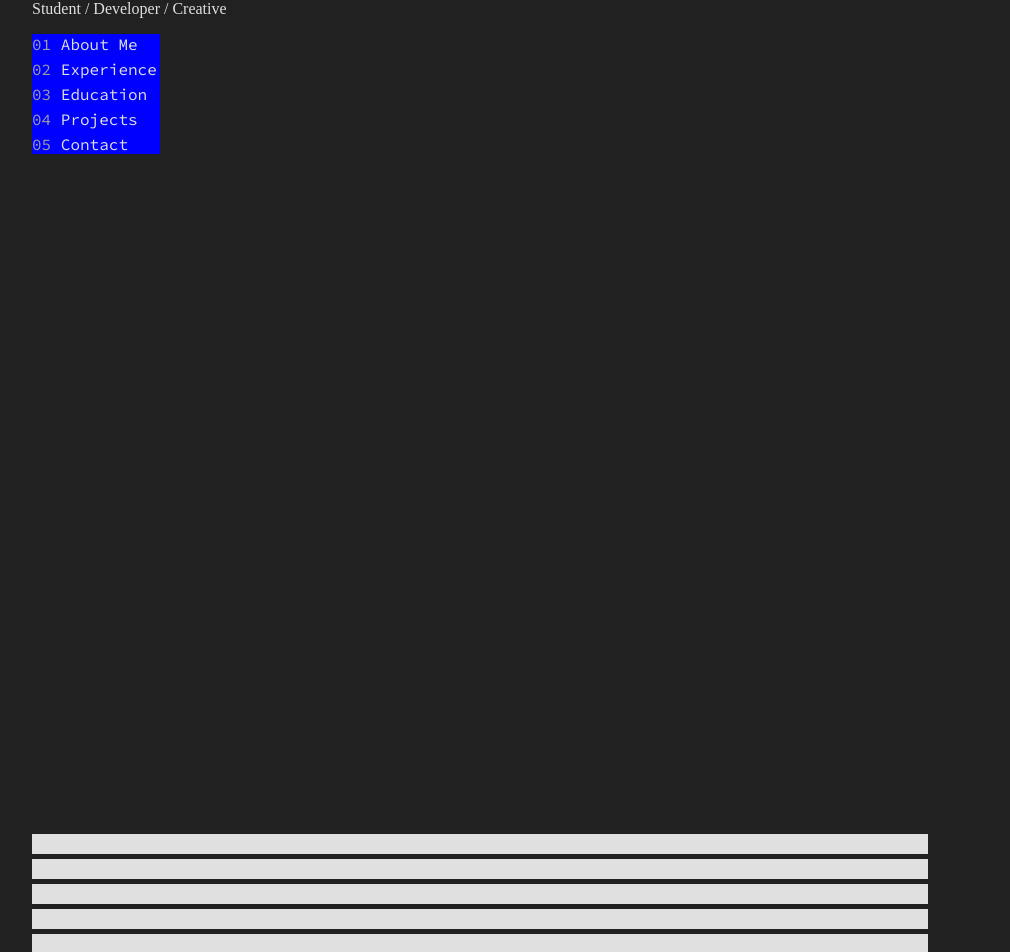
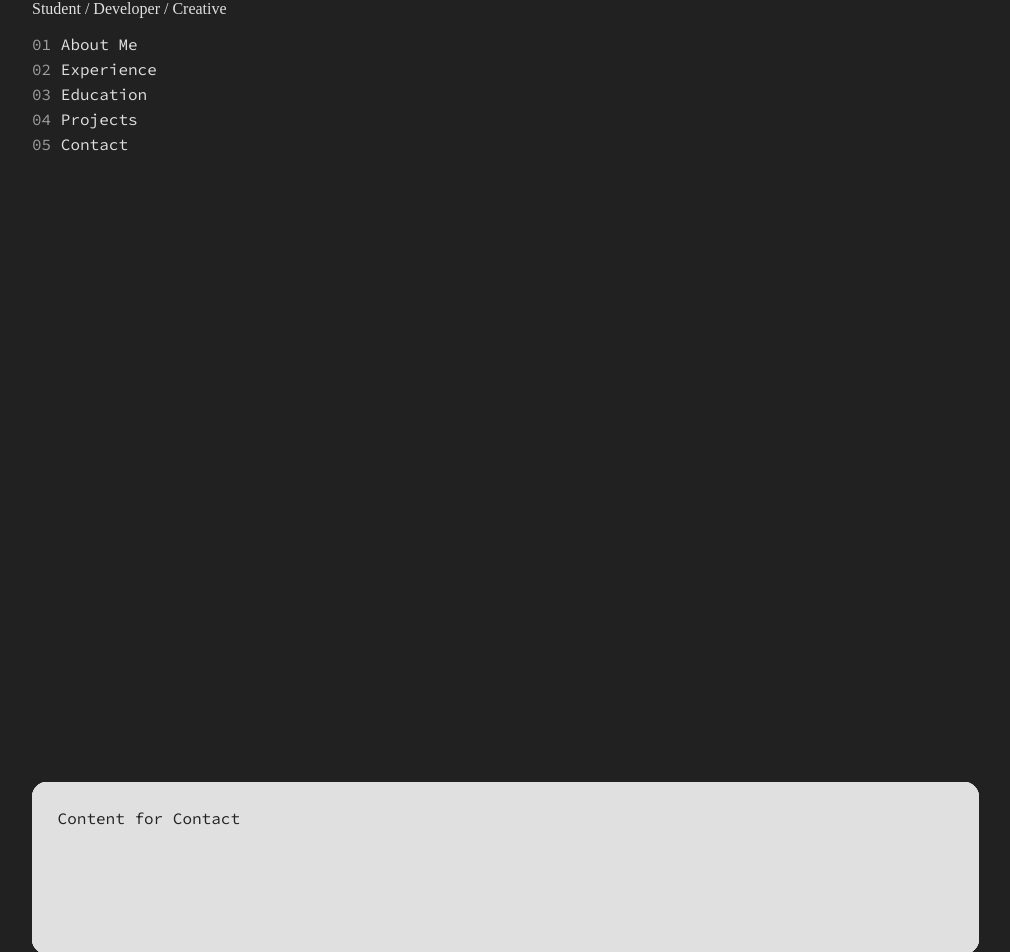
Before and after one commit to ethan-doan/Portfolio, a React (Create React App) app in the folder portfolio/: page / in a window 1280 px wide. Shown: the part 156-1108 px from the top of the page, without its empty margins (160-1170 px from the left). Built offline with nearby package versions, Linux system fonts and the light colour scheme; a web font is replaced by a local one.

Commit message:
Fixed Relative Positioning and Styling

```diff
--- a/portfolio/src/styles/Navigation.css
+++ b/portfolio/src/styles/Navigation.css
@@ -13,10 +13,11 @@
 }
 
 .navBody {
-  background-color: blue;
+  /* background-color: blue; */
   list-style-type: none;
+  padding: 0;
+  position: relative;
   width: 8rem;
-  padding: 0;
 }
 
 .navBody:hover .altFont {
@@ -29,7 +30,6 @@
 
 .navItem {
   margin-top: 5px;
-  position: relative;
 }
 
 .navItem:hover .altFont {
@@ -41,14 +41,17 @@
 }
 
 .navItem:hover .previewCard {
-  bottom: -70vh;
+  bottom: -80vh;
 }
 
 .previewCard {
+  background-color: #e0e0e0;
+  bottom: -100vh;
+  color: #212121;
+  height: 100%;
   position: absolute;
-  bottom: -100vh;
+  padding: 20%;
+  border-radius: 15px;
+  transition: bottom 0.5s ease-in-out;
   width: 70vw;
-  height: 100%;
-  background-color: #e0e0e0;
-  transition: bottom 0.5s ease-in-out;
 }
```
